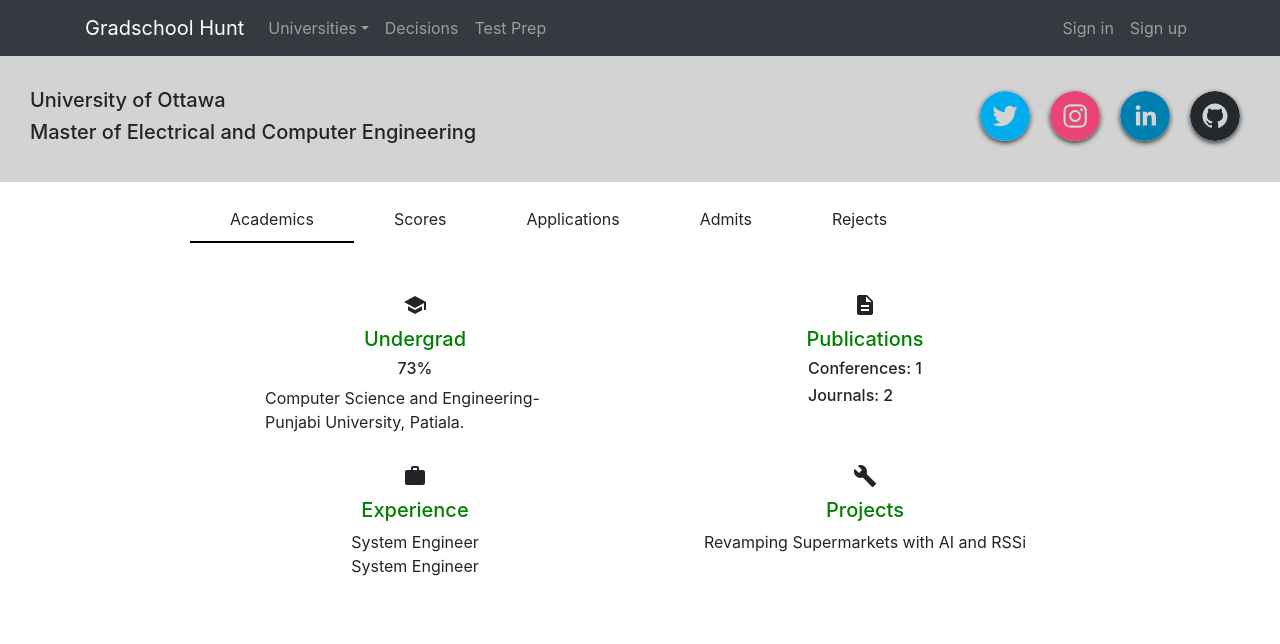
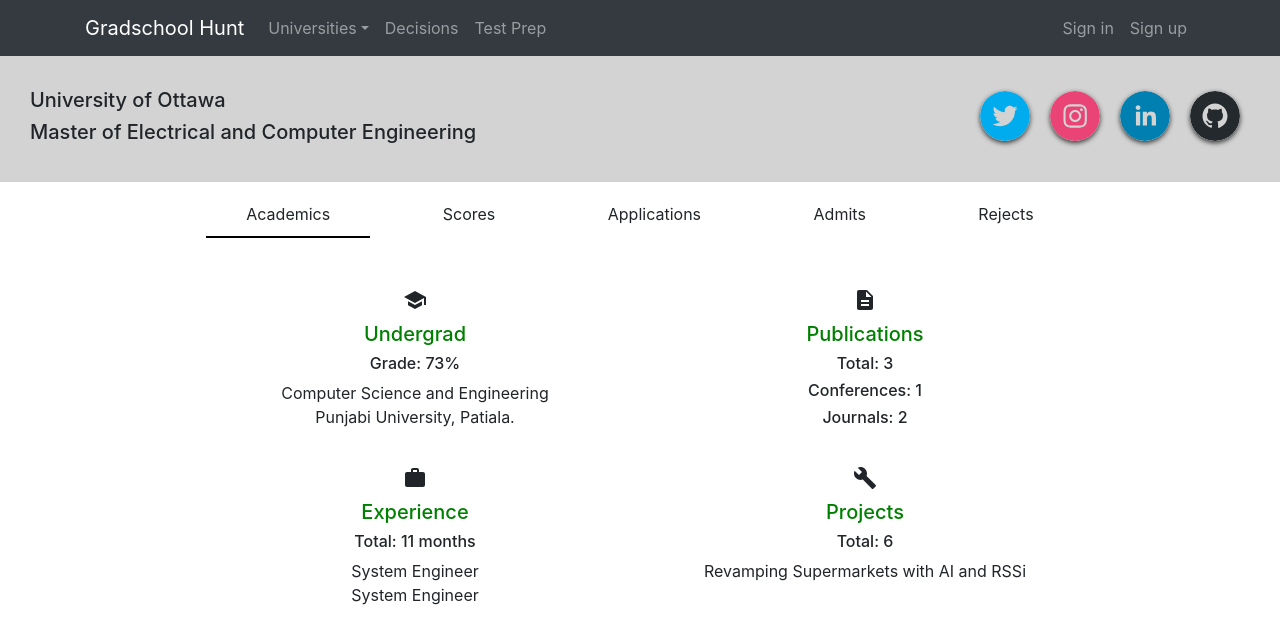
Before and after one commit to prashantkaushik97/gradschool-hunt, a React (Create React App) app: page /profile in a window 1280 px wide. Shown: the top 644 px of the page. Built offline with nearby package versions, Linux system fonts and the light colour scheme; no server answers.

Commit message:
ProfileAcademics update

```diff
--- a/src/components/DetailBox.js
+++ b/src/components/DetailBox.js
@@ -99,8 +99,9 @@
   );
 }
 const Container = styled.div`
-  margin-top: 10px;
+  margin-top: 5px;
   padding-top: 5px;
+
   width: 900px;
   @media screen and (max-width: 677px) {
     width: 500px;
@@ -114,7 +115,6 @@
 `;
 const Navigator = styled.div`
   display: flex;
-  max-width: 900px;
 
   @media screen and (max-width: 477px) {
     width: 300px;
@@ -126,6 +126,8 @@
     }
   }
   div {
+    margin-left: auto;
+    margin-right: auto;
     padding: 10px 40px 10px 40px;
     :hover {
       background-color: lightgray;
--- a/src/components/ProfileAcademics.js
+++ b/src/components/ProfileAcademics.js
@@ -13,10 +13,10 @@
             <SchoolIcon />
           </Logo>
           <h5>Undergrad</h5>
-          <h6>73%</h6>
+          <h6>Grade: 73%</h6>
 
           <span>
-            Computer Science and Engineering- Punjabi University, Patiala.
+            Computer Science and Engineering Punjabi University, Patiala.
           </span>
         </GradScore>
       </Info>
@@ -26,6 +26,7 @@
             <DescriptionIcon />
           </Logo>
           <h5>Publications</h5>
+          <h6>Total: 3</h6>
 
           <PublicationContainer>
             <Conferences>
@@ -43,6 +44,8 @@
             <WorkIcon />
           </Logo>
           <h5>Experience</h5>
+          <h6>Total: 11 months</h6>
+
           <span>System Engineer</span>
           <span>System Engineer</span>
         </Experience>
@@ -53,6 +56,8 @@
             <BuildIcon />
           </Logo>
           <h5>Projects</h5>
+          <h6>Total: 6</h6>
+
           <span>Revamping Supermarkets with AI and RSSi</span>
         </Publications>
       </Info>
@@ -64,6 +69,7 @@
   display: grid;
   grid-template-columns: repeat(2, 1fr);
   grid-template-rows: repeat(2, 1fr);
+  cursor: default;
   h4 {
     margin-left: auto;
     margin-right: auto;
@@ -73,28 +79,14 @@
     margin-right: auto;
     color: green;
   }
-  .div1 {
-    grid-area: 1 / 1 / 2 / 2;
-  }
-  .div2 {
-    grid-area: 2 / 1 / 3 / 2;
-  }
-  .div3 {
-    grid-area: 1 / 2 / 2 / 3;
-  }
-  .div4 {
-    grid-area: 2 / 2 / 3 / 3;
+  h6 {
+    margin-left: auto;
+    margin-right: auto;
   }
   .experience {
   }
   .publications {
     margin: 0 0 0 0;
-  }
-  .hidden {
-    visibility: hidden;
-  }
-  .percentage {
-    font: 700;
   }
 `;
 const Logo = styled.div`
@@ -126,10 +118,10 @@
   h3 {
     color: red;
   }
-  h6 {
-    margin-left: auto;
-    margin-right: auto;
+  span {
+    text-align: center;
   }
+
   .hidden {
     visibility: hidden;
   }
```
